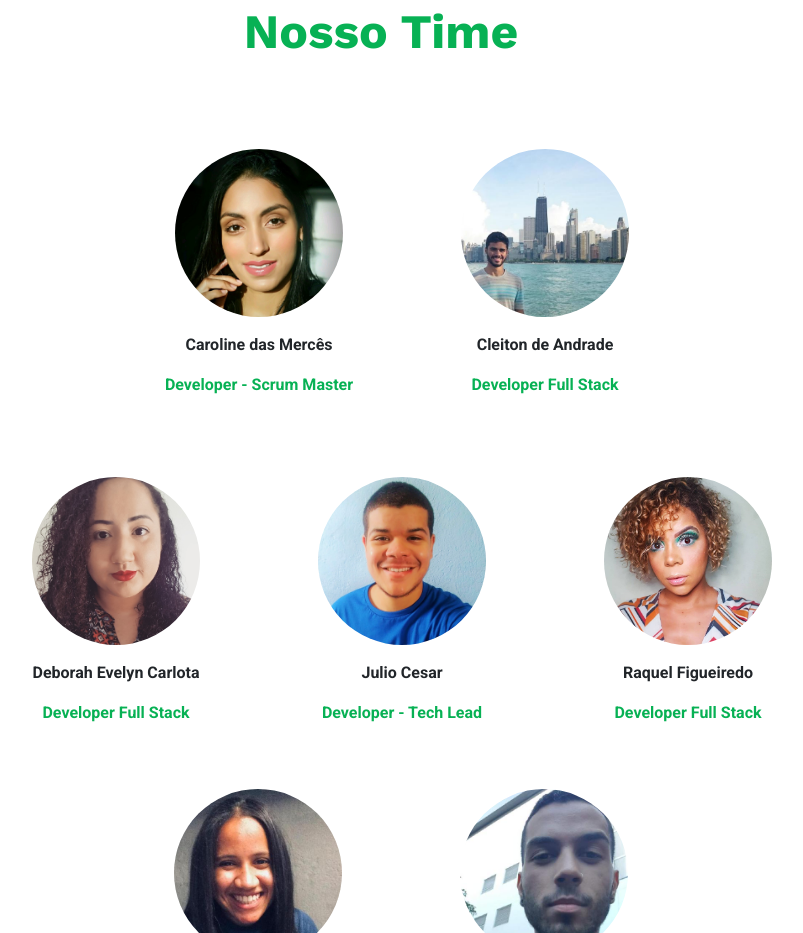
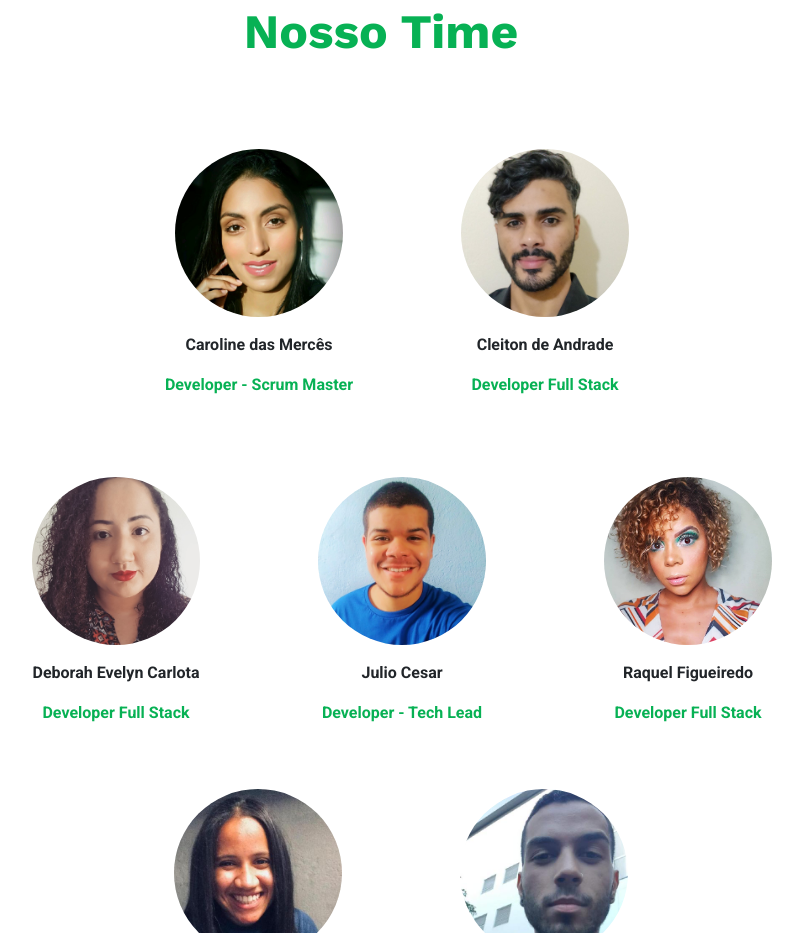
Before and after one commit to juliop3p/HelppetFrontend, an Angular app in the folder frontend/: page /sobre in a window 1280 px wide. Shown: the part 3160-4093 px from the top of the page, without its empty margins (259-1062 px from the left). Built offline with nearby package versions, Linux system fonts and the light colour scheme; no server answers; what ngx-navigation-with-data, ngx-order-pipe, ngx-paypal would draw is missing.

Commit message:
Update foto

```diff
--- a/frontend/src/app/pages/sobre/sobre.component.html
+++ b/frontend/src/app/pages/sobre/sobre.component.html
@@ -229,7 +229,7 @@
             <div class="flip-card-front">
               <img
                 class="nossas-fotos p-3"
-                src="/assets/img-icones-redes-desenvolvedores/Cleiton-fot.jpg"
+                src="/assets/img-icones-redes-desenvolvedores/0.jpg"
                 alt="Cleiton"
               />
 
```
Also changed, not shown: frontend/src/assets/img-icones-redes-desenvolvedores/0.jpg (added).
